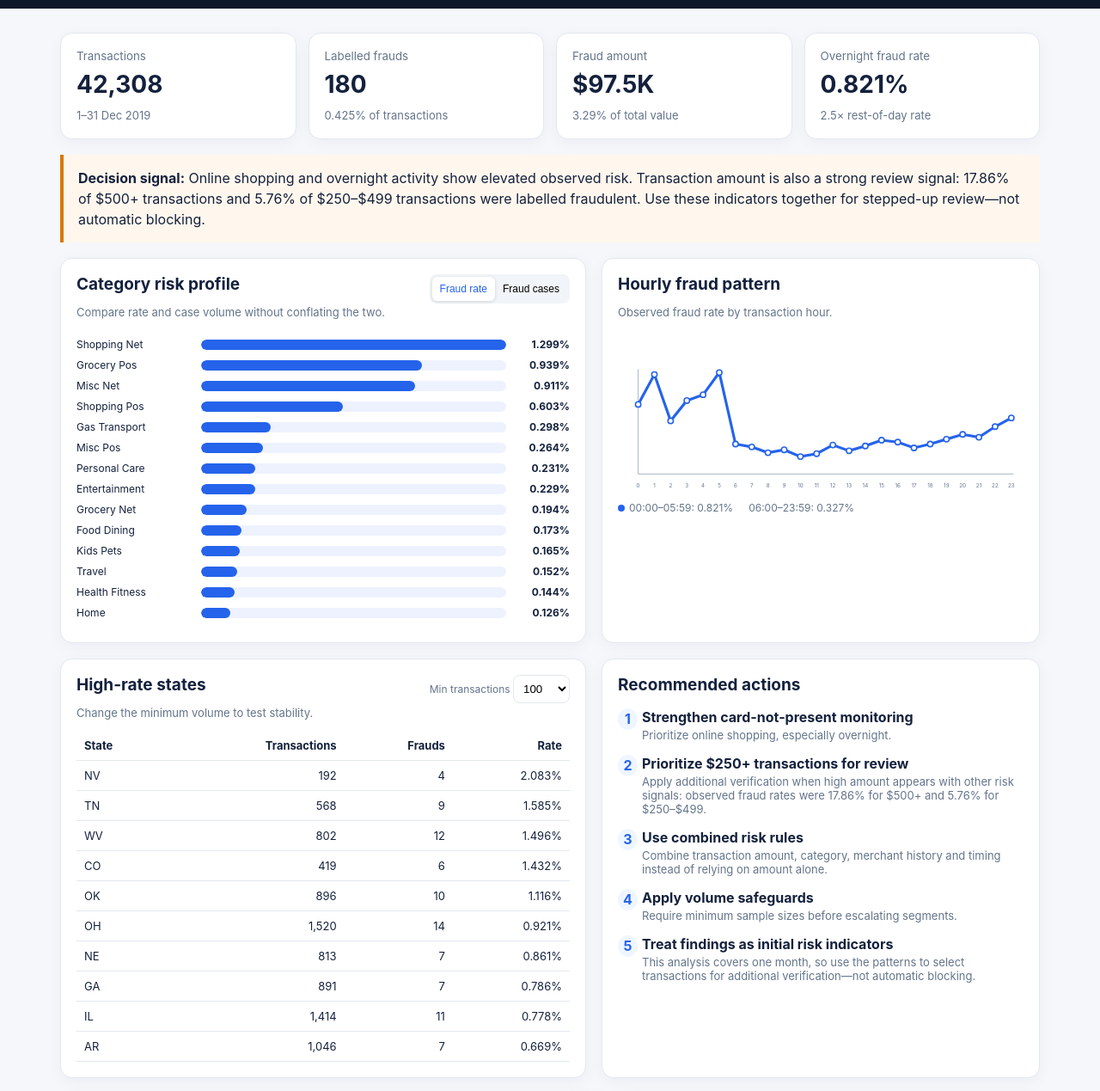
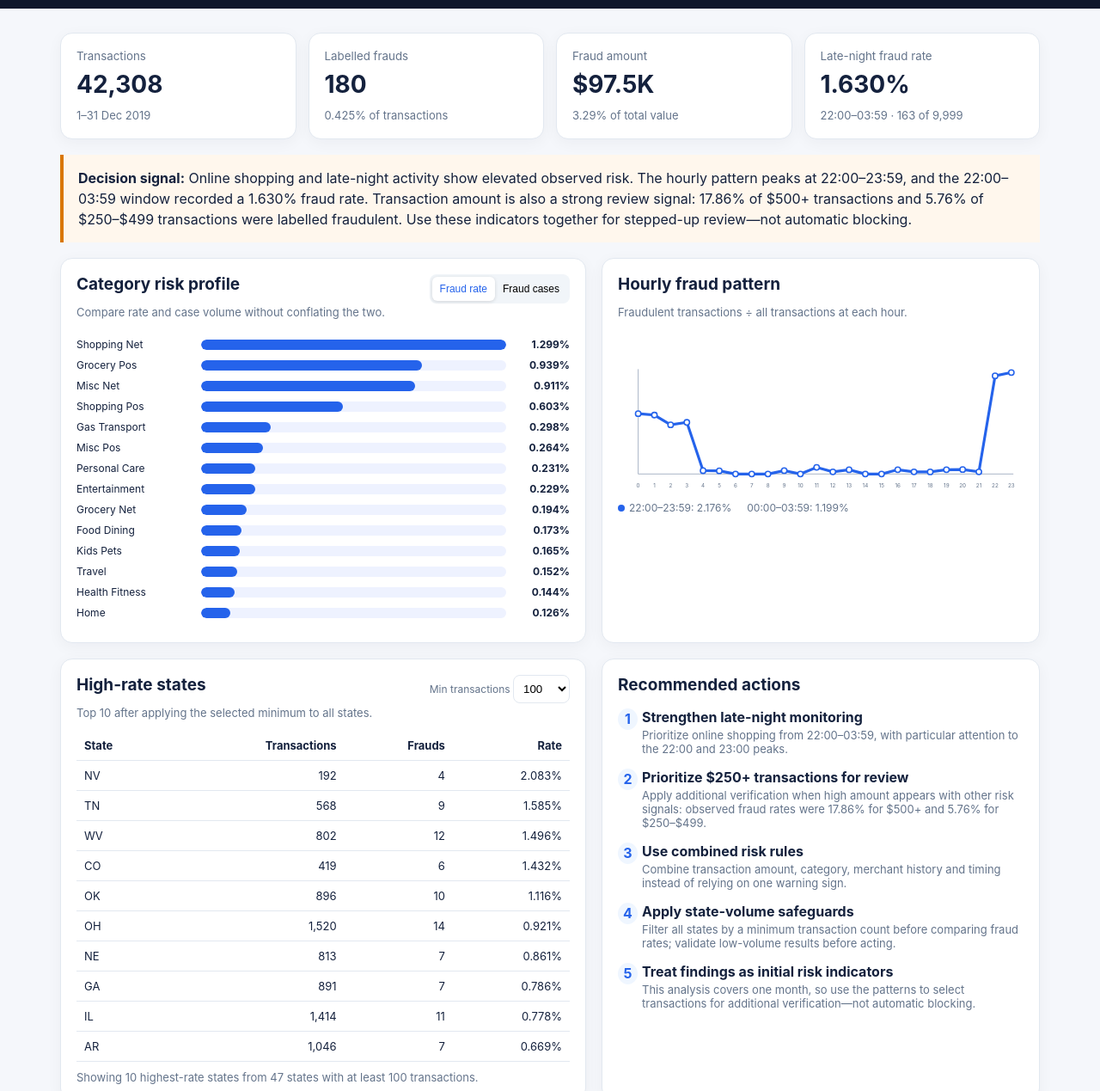
Before and after one commit to pankhuri1002/credit-card-fraud-analytics, a plain HTML site: page docs/index.html in a window 1280 px wide. Shown: the part 300-1569 px from the top of the page at 86% size. Drawn offline with Linux system fonts and the light colour scheme.

Commit message:
Correct hourly and state fraud analysis

```diff
--- a/docs/index.html
+++ b/docs/index.html
@@ -6,7 +6,7 @@
   <meta http-equiv="Cache-Control" content="no-cache, no-store, must-revalidate">
   <meta http-equiv="Pragma" content="no-cache">
   <meta http-equiv="Expires" content="0">
-  <!-- release: 20260727-amount-fraud-rate-v1 -->
+  <!-- release: 20260727-hour-state-correction-v1 -->
   <title>Credit Card Fraud Analytics</title>
   <style>
     :root{--ink:#14213d;--muted:#64748b;--blue:#2563eb;--gold:#d97706;--bg:#f5f7fb;--card:#fff;--line:#e2e8f0}
@@ -47,6 +47,7 @@
     table{width:100%;border-collapse:collapse;font-size:13px}
     th,td{padding:9px;border-bottom:1px solid var(--line);text-align:right}
     th:first-child,td:first-child{text-align:left}
+    .tableNote{margin:10px 0 0;color:var(--muted);font-size:11px}
     ol{padding:0;list-style:none;counter-reset:n}
     li{counter-increment:n;display:grid;grid-template-columns:28px 1fr;margin:15px 0}
     li:before{content:counter(n);grid-row:1/3;background:#eff6ff;color:var(--blue);width:23px;height:23px;text-align:center;padding-top:2px;border-radius:50%;font-weight:700}
@@ -88,9 +89,9 @@
       <article><small>Transactions</small><strong>42,308</strong><span>1–31 Dec 2019</span></article>
       <article><small>Labelled frauds</small><strong>180</strong><span>0.425% of transactions</span></article>
       <article><small>Fraud amount</small><strong>$97.5K</strong><span>3.29% of total value</span></article>
-      <article><small>Overnight fraud rate</small><strong>0.821%</strong><span>2.5× rest-of-day rate</span></article>
+      <article><small>Late-night fraud rate</small><strong>1.630%</strong><span>22:00–03:59 · 163 of 9,999</span></article>
     </section>
-    <aside><b>Decision signal:</b> Online shopping and overnight activity show elevated observed risk. Transaction amount is also a strong review signal: 17.86% of $500+ transactions and 5.76% of $250–$499 transactions were labelled fraudulent. Use these indicators together for stepped-up review—not automatic blocking.</aside>
+    <aside><b>Decision signal:</b> Online shopping and late-night activity show elevated observed risk. The hourly pattern peaks at 22:00–23:59, and the 22:00–03:59 window recorded a 1.630% fraud rate. Transaction amount is also a strong review signal: 17.86% of $500+ transactions and 5.76% of $250–$499 transactions were labelled fraudulent. Use these indicators together for stepped-up review—not automatic blocking.</aside>
     <section class="two">
       <article class="panel">
         <div class="panelHead">
@@ -104,15 +105,15 @@
       </article>
       <article class="panel">
         <h2>Hourly fraud pattern</h2>
-        <p>Observed fraud rate by transaction hour.</p>
+        <p>Fraudulent transactions ÷ all transactions at each hour.</p>
         <svg id="hourChart" viewBox="0 0 600 235" aria-label="Fraud rate by hour"></svg>
-        <div class="legend"><span><i class="dot"></i>00:00–05:59: 0.821%</span><span>06:00–23:59: 0.327%</span></div>
+        <div class="legend"><span><i class="dot"></i>22:00–23:59: 2.176%</span><span>00:00–03:59: 1.199%</span></div>
       </article>
     </section>
     <section class="two">
       <article class="panel">
         <div class="panelHead">
-          <div><h2>High-rate states</h2><p>Change the minimum volume to test stability.</p></div>
+          <div><h2>High-rate states</h2><p>Top 10 after applying the selected minimum to all states.</p></div>
           <label>Min transactions
             <select id="minVolume">
               <option value="100">100</option>
@@ -123,14 +124,15 @@
           </label>
         </div>
         <table><thead><tr><th>State</th><th>Transactions</th><th>Frauds</th><th>Rate</th></tr></thead><tbody id="stateRows"></tbody></table>
+        <p class="tableNote" id="stateSummary"></p>
       </article>
       <article class="panel">
         <h2>Recommended actions</h2>
         <ol>
-          <li><b>Strengthen card-not-present monitoring</b><span>Prioritize online shopping, especially overnight.</span></li>
+          <li><b>Strengthen late-night monitoring</b><span>Prioritize online shopping from 22:00–03:59, with particular attention to the 22:00 and 23:00 peaks.</span></li>
           <li><b>Prioritize $250+ transactions for review</b><span>Apply additional verification when high amount appears with other risk signals: observed fraud rates were 17.86% for $500+ and 5.76% for $250–$499.</span></li>
-          <li><b>Use combined risk rules</b><span>Combine transaction amount, category, merchant history and timing instead of relying on amount alone.</span></li>
-          <li><b>Apply volume safeguards</b><span>Require minimum sample sizes before escalating segments.</span></li>
+          <li><b>Use combined risk rules</b><span>Combine transaction amount, category, merchant history and timing instead of relying on one warning sign.</span></li>
+          <li><b>Apply state-volume safeguards</b><span>Filter all states by a minimum transaction count before comparing fraud rates; validate low-volume results before acting.</span></li>
           <li><b>Treat findings as initial risk indicators</b><span>This analysis covers one month, so use the patterns to select transactions for additional verification—not automatic blocking.</span></li>
         </ol>
       </article>
@@ -167,8 +169,8 @@
       ["grocery_net",1544,3,.194],["food_dining",2898,5,.173],["kids_pets",3633,6,.165],["travel",1313,2,.152],
       ["health_fitness",2770,4,.144],["home",3982,5,.126]
     ];
-    const hours=[.72,1.03,.55,.76,.82,1.05,.31,.28,.22,.25,.18,.21,.3,.24,.29,.35,.33,.27,.31,.36,.41,.38,.49,.58];
-    const states=[["NV",192,4,2.083],["TN",568,9,1.585],["WV",802,12,1.496],["CO",419,6,1.432],["OK",896,10,1.116],["OH",1520,14,.921],["NE",813,7,.861],["GA",891,7,.786],["IL",1414,11,.778],["AR",1046,7,.669]];
+    const hours=[[0,1368,18,1.315789],[1,1400,18,1.285714],[2,1399,15,1.072194],[3,1421,16,1.125968],[4,1374,1,.07278],[5,1444,1,.069252],[6,1364,0,0],[7,1378,0,0],[8,1424,0,0],[9,1353,1,.07391],[10,1372,0,0],[11,1376,2,.145349],[12,2129,1,.04697],[13,2172,2,.092081],[14,2066,0,0],[15,2051,0,0],[16,2143,2,.093327],[17,2152,1,.046468],[18,2184,1,.045788],[19,2132,2,.093809],[20,2055,2,.097324],[21,2140,1,.046729],[22,2196,47,2.140255],[23,2215,49,2.21219]];
+    const states=[["AK",61,0,0],["AL",1314,8,.608828],["AR",1046,7,.669216],["AZ",346,0,0],["CA",1871,3,.160342],["CO",419,6,1.431981],["CT",255,0,0],["DC",110,0,0],["FL",1451,1,.068918],["GA",891,7,.785634],["HI",80,0,0],["IA",879,0,0],["ID",177,0,0],["IL",1414,11,.777935],["IN",876,3,.342466],["KS",736,3,.407609],["KY",961,3,.312175],["LA",650,0,0],["MA",441,0,0],["MD",876,0,0],["ME",483,0,0],["MI",1509,6,.397614],["MN",1016,3,.295276],["MO",1265,8,.632411],["MS",689,2,.290276],["MT",364,0,0],["NC",1013,0,0],["ND",475,1,.210526],["NE",813,7,.861009],["NH",265,1,.377358],["NJ",739,0,0],["NM",536,3,.559701],["NV",192,4,2.083333],["NY",2801,0,0],["OH",1520,14,.921053],["OK",896,10,1.116071],["OR",599,0,0],["PA",2585,17,.65764],["RI",16,0,0],["SC",907,3,.330761],["SD",406,0,0],["TN",568,9,1.584507],["TX",3111,16,.514304],["UT",341,0,0],["VA",896,4,.446429],["VT",398,0,0],["WA",645,0,0],["WI",976,4,.409836],["WV",802,12,1.496259],["WY",628,4,.636943]];
     const amountBins=[["$500+",504,90],["$250–$499",747,43],["$100–$249",6330,7],["$50–$99",12770,1],["$25–$49",6870,1],["Under $25",15087,38]];
 
     function renderCategories(metric){
@@ -190,18 +192,21 @@
 
     function renderStates(){
       const min=Number(document.getElementById("minVolume").value);
-      document.getElementById("stateRows").innerHTML=states.filter(row=>row[1]>=min).map(row=>
+      const qualifying=states.filter(row=>row[1]>=min).sort((a,b)=>b[3]-a[3]||b[1]-a[1]);
+      const displayed=qualifying.slice(0,10);
+      document.getElementById("stateRows").innerHTML=displayed.map(row=>
         `<tr><td>${row[0]}</td><td>${row[1].toLocaleString()}</td><td>${row[2]}</td><td>${row[3].toFixed(3)}%</td></tr>`
       ).join("");
+      document.getElementById("stateSummary").textContent=`Showing ${displayed.length} highest-rate states from ${qualifying.length} states with at least ${min.toLocaleString()} transactions.`;
     }
     document.getElementById("minVolume").addEventListener("change",renderStates);
 
     function renderHours(){
-      const max=Math.max(...hours);
-      const points=hours.map((value,index)=>`${30+index*24},${200-value/max*150}`).join(" ");
+      const max=Math.max(...hours.map(row=>row[3]));
+      const points=hours.map((row,index)=>`${30+index*24},${200-row[3]/max*150}`).join(" ");
       document.getElementById("hourChart").innerHTML=
         `<line x1="30" y1="200" x2="585" y2="200"></line><line x1="30" y1="45" x2="30" y2="200"></line><polyline points="${points}"></polyline>`+
-        hours.map((value,index)=>`<g><circle cx="${30+index*24}" cy="${200-value/max*150}" r="4"></circle><text x="${30+index*24}" y="220">${index}</text></g>`).join("");
+        hours.map((row,index)=>`<g><title>${String(row[0]).padStart(2,"0")}:00 — ${row[3].toFixed(3)}% (${row[2]} frauds of ${row[1].toLocaleString()} transactions)</title><circle cx="${30+index*24}" cy="${200-row[3]/max*150}" r="4"></circle><text x="${30+index*24}" y="220">${index}</text></g>`).join("");
     }
 
     function renderAmounts(){
```
